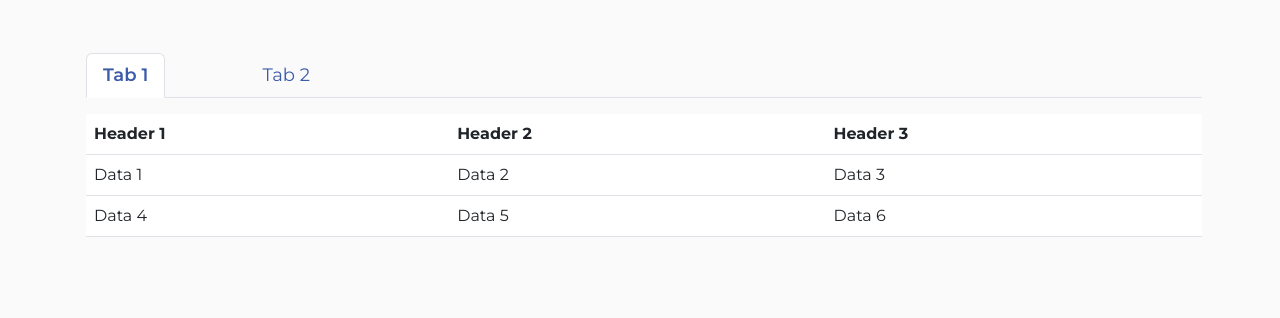
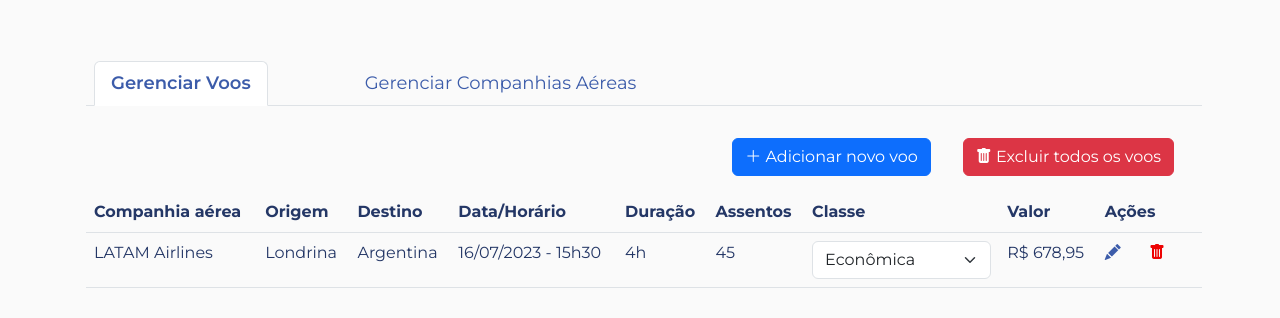
Before and after one commit to JulliaThainna/FlyMe, a plain HTML site: page frontend/html/gerenciar_sistema.html in a window 1280 px wide. Shown: the part 84-402 px from the top of the page. Drawn offline with nearby package versions, Linux system fonts and the light colour scheme.

Commit message:
Terminei a tela de gerencimento de sistema

```diff
--- a/frontend/html/gerenciar_sistema.html
+++ b/frontend/html/gerenciar_sistema.html
@@ -15,6 +15,7 @@
     <link href="https://fonts.googleapis.com/css2?family=Montserrat:wght@400;500;600;700&display=swap" rel="stylesheet">
     <!--CSS and JS-->
     <link rel="stylesheet" href="../style/navbar.css">
+    <link rel="stylesheet" href="../style/gerenciar_sistema.css">
 </head>
 <body>
   <nav class="navbar navbar-expand-lg">
@@ -42,59 +43,104 @@
     </nav>
 
 
-    <div class="container mt-5">
-      <ul class="nav nav-tabs" id="myTab">
+    <div class="container mt-5" id="myTable">
+      <ul class="nav nav-tabs px-2 pt-2" id="myTab">
         <li class="nav-item">
-          <a class="nav-link active" id="tab1-tab" data-bs-toggle="tab" href="#tab1">Tab 1</a>
+          <a class="nav-link active" id="tab1-tab" data-bs-toggle="tab" href="#tab1">Gerenciar Voos</a>
         </li>
         <li class="nav-item">
-          <a class="nav-link" id="tab2-tab" data-bs-toggle="tab" href="#tab2">Tab 2</a>
+          <a class="nav-link" id="tab2-tab" data-bs-toggle="tab" href="#tab2">Gerenciar Companhias Aéreas</a>
         </li>
       </ul>
-
       <div class="tab-content mt-3" id="myTabContent">
         <div class="tab-pane fade show active" id="tab1">
+          <div class="container d-flex justify-content-end">
+            <button class="btn btn-primary m-3">
+              <i class="bi bi-plus-lg" style="color: #ffffff;"></i>
+              Adicionar novo voo
+            </button>
+            <button class="btn btn-danger m-3">
+              <i class="bi bi-trash-fill" style="color: #ffffff;"></i>
+              Excluir todos os voos
+            </button>
+          </div>
           <table class="table">
             <thead>
               <tr>
-                <th>Header 1</th>
-                <th>Header 2</th>
-                <th>Header 3</th>
+                <th>Companhia aérea</th>
+                <th>Origem</th>
+                <th>Destino</th>
+                <th>Data/Horário</th>
+                <th>Duração</th>
+                <th>Assentos</th>
+                <th>Classe</th>
+                <th>Valor</th>
+                <th>Ações</th>
               </tr>
             </thead>
             <tbody>
               <tr>
-                <td>Data 1</td>
-                <td>Data 2</td>
-                <td>Data 3</td>
-              </tr>
-              <tr>
-                <td>Data 4</td>
-                <td>Data 5</td>
-                <td>Data 6</td>
+                <td>LATAM Airlines</td>
+                <td>Londrina</td>
+                <td>Argentina</td>
+                <td>16/07/2023 - 15h30</td>
+                <td>4h</td>
+                <td>45</td>
+                <td>
+                  <select class="form-select" id="classe">
+                    <option value="Econômica" selected>Econômica</option>
+                    <option value="Executiva">Executiva</option>
+                    <option value="Primeira classe">Primeira classe</option>
+                  </select>
+                </td>
+                <td>R$ 678,95</td>
+                <td>
+                  <a href="#"><i class="bi bi-pencil-fill" style="color: #3C5CAA;"></i></a>
+                  <a href="#" class="px-4">
+                    <i class="bi bi-trash-fill" style="color: rgb(237, 3, 3);"></i>
+                  </a>
+                </td>
               </tr>
             </tbody>
           </table>
         </div>
+
         <div class="tab-pane fade" id="tab2">
+          <div class="container d-flex justify-content-end">
+            <button class="btn btn-primary m-3">
+              <i class="bi bi-plus-lg" style="color: #ffffff;"></i>
+              Adicionar nova companhia aérea
+            </button>
+            <button class="btn btn-danger m-3">
+              <i class="bi bi-trash-fill" style="color: #ffffff;"></i>
+              Excluir todas as companhias aéreas
+            </button>
+          </div>
           <table class="table">
             <thead>
               <tr>
-                <th>Header A</th>
-                <th>Header B</th>
-                <th>Header C</th>
+                <th>Companhia aérea</th>
+                <th>CNPJ</th>
+                <th>Endereço sede</th>
+                <th>Email</th>
+                <th>Telefone</th>
+                <th>Ações</th>
               </tr>
             </thead>
             <tbody>
               <tr>
-                <td>Data A</td>
-                <td>Data B</td>
-                <td>Data C</td>
-              </tr>
-              <tr>
-                <td>Data D</td>
-                <td>Data E</td>
-                <td>Data F</td>
+                <td>LATAM Airlines</td>
+                <td>33.937.681/0001-78</td>
+                <td>Rua Atica, 673 Sala 5001, JARDIM BRASIL,
+                  São Paulo - SP - 04634-042</td>
+                <td>fiscal@tam.com.br</td>
+                <td>(11) 5582-7222</td>
+                <td>
+                  <a href="#"><i class="bi bi-pencil-fill" style="color: #3C5CAA;"></i></a>
+                  <a href="#" class="px-4">
+                    <i class="bi bi-trash-fill" style="color: rgb(237, 3, 3);"></i>
+                  </a>
+                </td>
               </tr>
             </tbody>
           </table>
--- /dev/null
+++ b/frontend/style/gerenciar_sistema.css
@@ -0,0 +1,4 @@
+#myTabContent .table>:not(caption)>*>*{
+    background-color: transparent;
+    color: #243766;
+}
```
